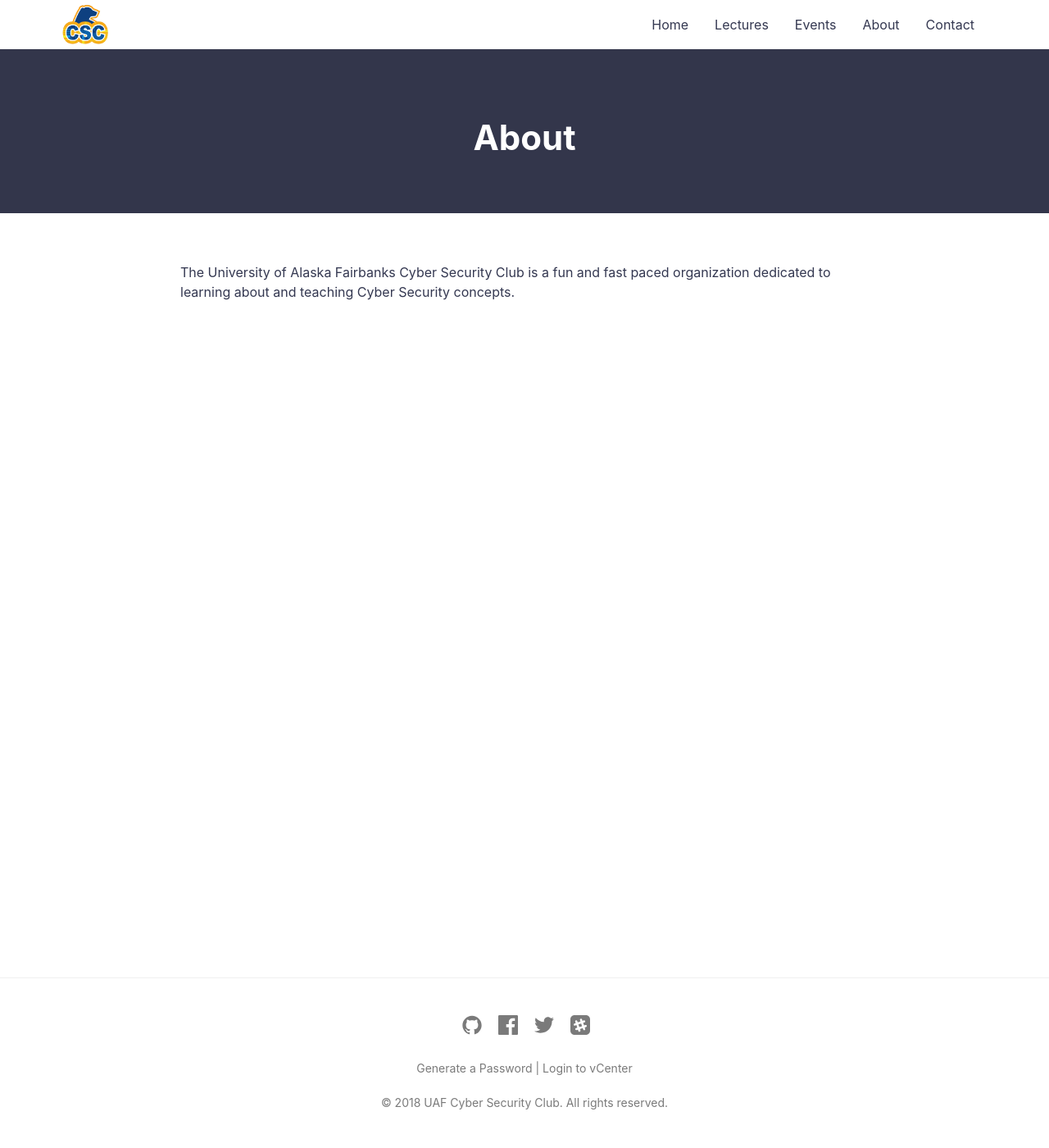
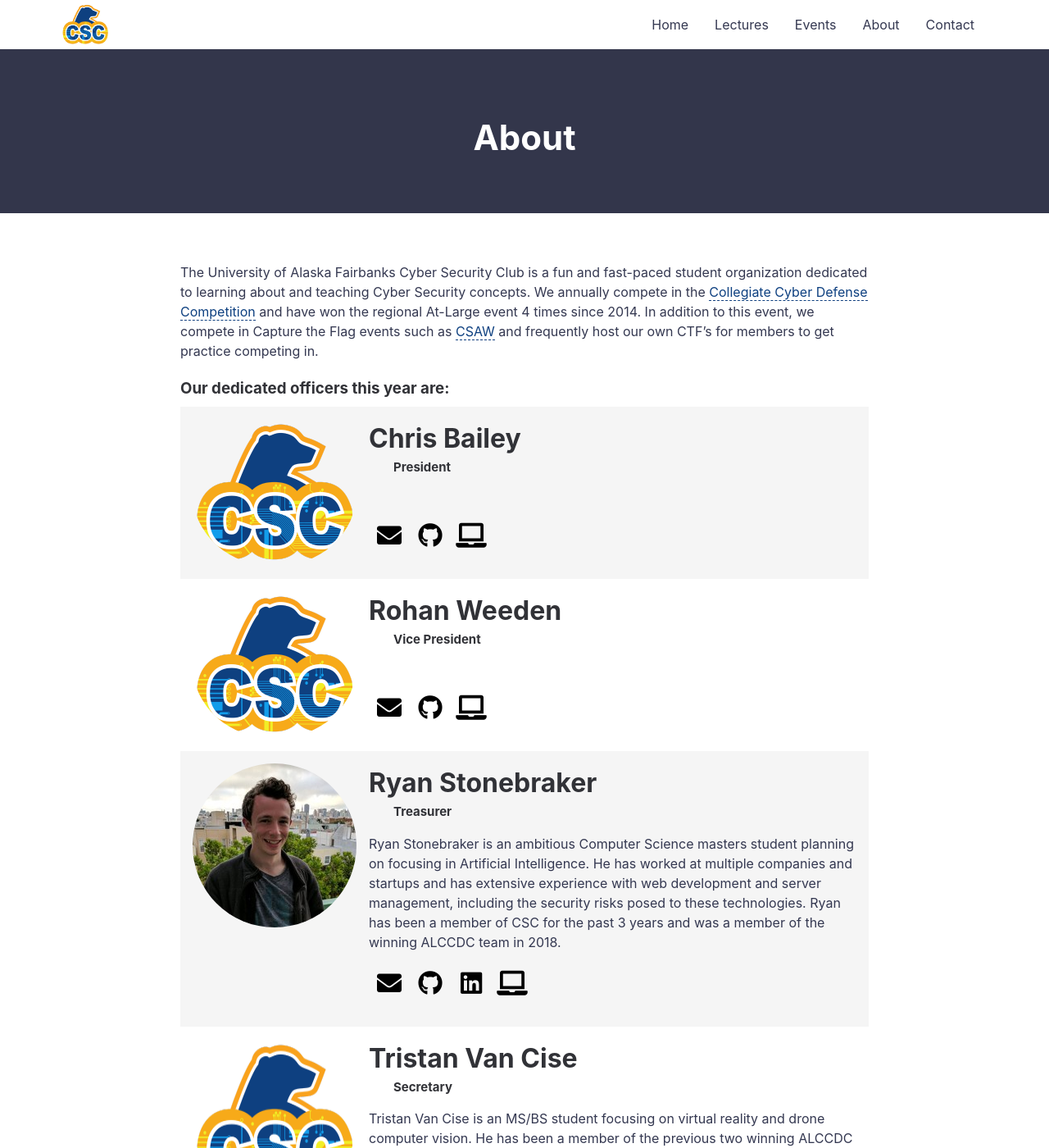
Before and after one commit to UAFCSC/uafcsc.github.io, a Jekyll site: the page built from about.md, in a window 1280 px wide and 1400 px high. Shown: the whole window at 82% size. Built offline with Jekyll 4.4.1, drawn with Linux system fonts in a browser that asks for light colours; nearby versions of some CDN libraries; some of the changed text lies outside the part shown.

Commit message:
Updates about page to include officers

```diff
--- a/_includes/head.html
+++ b/_includes/head.html
@@ -27,4 +27,6 @@
   <script type="text/javascript">
    {% include loadCss.js %}
   </script>
+
+  <link rel="stylesheet" href="https://use.fontawesome.com/releases/v5.4.2/css/all.css" integrity="sha384-/rXc/GQVaYpyDdyxK+ecHPVYJSN9bmVFBvjA/9eOB+pb3F2w2N6fc5qB9Ew5yIns" crossorigin="anonymous">
 </head>
--- /dev/null
+++ b/_sass/components/_about.scss
@@ -0,0 +1,75 @@
+section.officer {
+  display: flex;
+  padding: 15px;
+
+  img {
+    max-width: 200px;
+    max-height: 200px;
+    border-radius: 50%;
+  }
+
+  section.info {
+    margin-left: 15px;
+    display: flex;
+    flex-direction: column;
+    justify-content: center;
+    flex: 1;
+
+    h1 {
+      margin-bottom: 0;
+    }
+
+    h2 {
+      margin: 0;
+      margin-left: 30px;
+      font-size: 15px;
+
+    }
+
+    p {
+      margin: 0;
+      margin-top: 15px;
+    }
+
+    ul.social-media {
+      padding: 0;
+      padding-bottom: 15px;
+      margin-bottom: 0;
+      display: flex;
+      list-style: none;
+      flex: 1;
+      align-items: flex-end;
+
+      li {
+        flex: 1;
+        font-size: 30px;
+        max-width: 50px;
+        justify-content: center;
+        display: flex;
+        a {
+          text-decoration: none;
+          border: none;
+          color: black;
+        }
+
+        a:hover {
+          color: $link-color;
+        }
+      }
+    }
+  }
+}
+
+section.officer:nth-child(odd) {
+  background-color: whitesmoke;
+}
+
+@media only screen and (max-width: 500px) {
+  section.officer {
+    flex-direction: column;
+
+    img {
+      margin: auto;
+    }
+  }
+}
--- a/_sass/components/_form.scss
+++ b/_sass/components/_form.scss
@@ -71,6 +71,10 @@ textarea {
       width: 0%;
     }
   }
+
+  textarea {
+    margin-bottom: -6px;
+  }
 }
 
 .error {
--- a/_sass/main.scss
+++ b/_sass/main.scss
@@ -30,6 +30,7 @@
   "components/form",
   "components/modal",
   "components/table",
+  "components/about",
   "components/syntax";
 
 // 6. Page-specific styles
--- a/about.md
+++ b/about.md
@@ -4,4 +4,62 @@ title: About
 permalink: /about/
 ---
 
-The University of Alaska Fairbanks Cyber Security Club is a fun and fast paced organization dedicated to learning about and teaching Cyber Security concepts.
+The University of Alaska Fairbanks Cyber Security Club is a fun and fast-paced student organization dedicated to learning about and teaching Cyber Security concepts. We annually compete in the [Collegiate Cyber Defense Competition](https://www.nationalccdc.org/) and have won the regional At-Large event 4 times since 2014. In addition to this event, we compete in Capture the Flag events such as [CSAW](https://ctf.csaw.io/) and frequently host our own CTF's for members to get practice competing in.
+
+### Our dedicated officers this year are:
+
+<section class="officer">
+  <img src="/assets/img/uafcsc-notext.png">
+  <section class="info">
+    <h1>Chris Bailey</h1>
+    <h2>President</h2>
+    <p></p>
+    <ul class="social-media">
+    <li><a href="mailto:chris@chrisbailey.io" target="_blank" rel="noopener"><i class="fas fa-envelope"></i></a></li>
+      <li><a href="https://github.com/FineTralfazz" target="_blank" rel="noopener"><i class="fab fa-github"></i></a></li>
+      <li><a href="https://chrisbailey.io/" target="_blank" rel="noopener"><i class="fas fa-laptop"></i></a></li>
+    </ul>
+  </section>
+</section>
+
+<section class="officer">
+  <img src="/assets/img/uafcsc-notext.png">
+  <section class="info">
+    <h1>Rohan Weeden</h1>
+    <h2>Vice President</h2>
+    <p></p>
+    <ul class="social-media">
+      <li><a href="mailto:reweeden@alaska.edu" target="_blank" rel="noopener"><i class="fas fa-envelope"></i></a></li>
+      <li><a href="https://github.com/Askaholic" target="_blank" rel="noopener"><i class="fab fa-github"></i></a></li>
+      <li><a href="https://rohanweeden.com" target="_blank" rel="noopener"><i class="fas fa-laptop"></i></a></li>
+    </ul>
+  </section>
+</section>
+
+<section class="officer">
+  <img src="/assets/img/officers/ryanstonebraker.jpg">
+  <section class="info">
+    <h1>Ryan Stonebraker</h1>
+    <h2>Treasurer</h2>
+    <p>Ryan Stonebraker is an ambitious Computer Science masters student planning on focusing in Artificial Intelligence. He has worked at multiple companies and startups and has extensive experience with web development and server management, including the security risks posed to these technologies. Ryan has been a member of CSC for the past 3 years and was a member of the winning ALCCDC team in 2018.</p>
+    <ul class="social-media">
+      <li><a href="mailto:rastonebraker@alaska.edu" target="_blank"><i class="fas fa-envelope"></i></a></li>
+      <li><a href="https://github.com/RyanStonebraker" target="_blank" rel="noopener"><i class="fab fa-github"></i></a></li>
+      <li><a href="https://linkedin.com/in/ryanstonebraker" target="_blank" rel="noopener"><i class="fab fa-linkedin"></i></a></li>
+      <li><a href="https://ryanstonebraker.com" target="_blank" rel="noopener"><i class="fas fa-laptop"></i></a></li>
+    </ul>
+  </section>
+</section>
+
+<section class="officer">
+  <img src="/assets/img/uafcsc-notext.png">
+  <section class="info">
+    <h1>Tristan Van Cise</h1>
+    <h2>Secretary</h2>
+    <p>Tristan Van Cise is an MS/BS student focusing on virtual reality and drone computer vision. He has been a member of the previous two winning ALCCDC teams in 2017 and 2018 as a Windows system administrator. Outside of the club, Tristan enjoys 3D printing, robotics, IOT/DIY projects, and game development.</p>
+    <ul class="social-media">
+      <li><a href="mailto:tvancise@alaska.edu" target="_blank" rel="noopener"><i class="fas fa-envelope"></i></a></li>
+      <li><a href="https://github.com/Grubbly" target="_blank" rel="noopener"><i class="fab fa-github"></i></a></li>
+    </ul>
+  </section>
+</section>
--- a/assets/css/main.css
+++ b/assets/css/main.css
@@ -1090,6 +1090,9 @@ textarea:focus {
 .form__input.error :active::after {
   width: 0%;
 }
+.form__input textarea {
+  margin-bottom: -6px;
+}
 
 .error input {
   border-bottom-color: #ff6161;
@@ -1198,6 +1201,71 @@ table td {
   border: 1px solid #ededed;
 }
 
+section.officer {
+  display: flex;
+  padding: 15px;
+}
+section.officer img {
+  max-width: 200px;
+  max-height: 200px;
+  border-radius: 50%;
+}
+section.officer section.info {
+  margin-left: 15px;
+  display: flex;
+  flex-direction: column;
+  justify-content: center;
+  flex: 1;
+}
+section.officer section.info h1 {
+  margin-bottom: 0;
+}
+section.officer section.info h2 {
+  margin: 0;
+  margin-left: 30px;
+  font-size: 15px;
+}
+section.officer section.info p {
+  margin: 0;
+  margin-top: 15px;
+}
+section.officer section.info ul.social-media {
+  padding: 0;
+  padding-bottom: 15px;
+  margin-bottom: 0;
+  display: flex;
+  list-style: none;
+  flex: 1;
+  align-items: flex-end;
+}
+section.officer section.info ul.social-media li {
+  flex: 1;
+  font-size: 30px;
+  max-width: 50px;
+  justify-content: center;
+  display: flex;
+}
+section.officer section.info ul.social-media li a {
+  text-decoration: none;
+  border: none;
+  color: black;
+}
+section.officer section.info ul.social-media li a:hover {
+  color: #0e4080;
+}
+
+section.officer:nth-child(odd) {
+  background-color: whitesmoke;
+}
+
+@media only screen and (max-width: 500px) {
+  section.officer {
+    flex-direction: column;
+  }
+  section.officer img {
+    margin: auto;
+  }
+}
 .highlight table td {
   padding: 5px;
 }
```
Also changed, not shown: assets/img/officers/ryanstonebraker.jpg (added).
